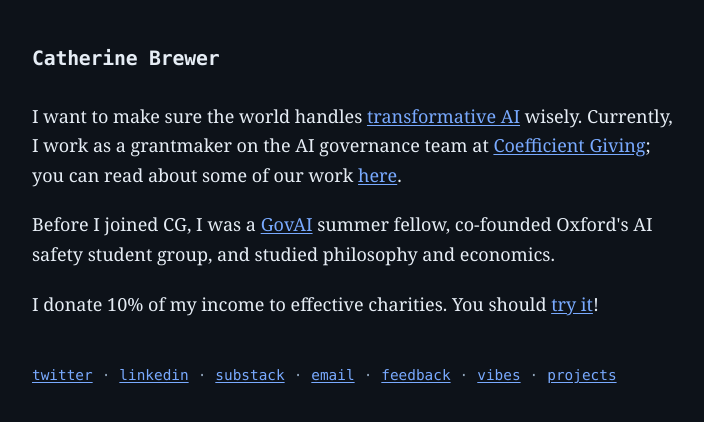
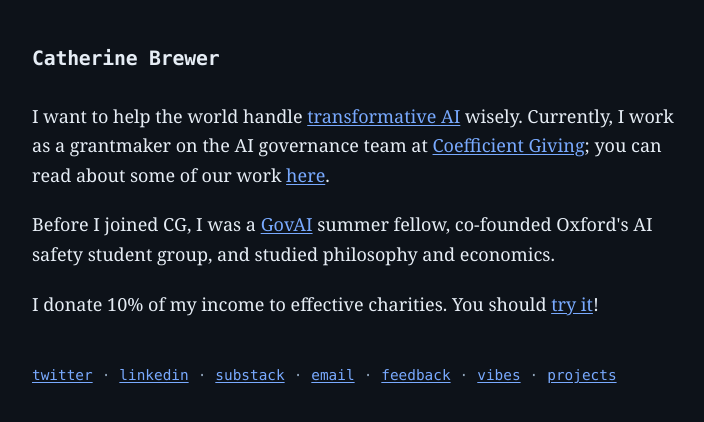
Before and after one commit to catherinebrewer/catherinebrewer.github.io, a Jekyll site: the page built from index.html, in a window 1280 px wide. Shown: the top 422 px of the page, without its empty margins (13-717 px from the left). Built offline with Jekyll 4.4.1, drawn with Linux system fonts in a browser that asks for light colours.

Commit message:
reword the home page opening line
"I want to help the world handle transformative AI wisely", replacing
"I want to make sure the world handles ...".

Co-Authored-By: Claude Opus 5 (1M context) <noreply@anthropic.com>

```diff
--- a/index.html
+++ b/index.html
@@ -9,7 +9,7 @@ google_site_verification: "nJQk73ONpvwx7Ua4EUjOh1SCfbkAOwF591WFwOl3clg"
 
 <h1>Catherine Brewer</h1>
 
-<p>I want to make sure the world handles <a href="https://coefficientgiving.org/research/what-open-philanthropy-means-by-transformative-ai/">transformative AI</a> wisely. Currently, I work as a grantmaker on the AI governance team at <a href="https://coefficientgiving.org/">Coefficient Giving</a>; you can read about some of our work <a href="https://coefficientgiving.org/funds/navigating-transformative-ai/">here</a>.</p>
+<p>I want to help the world handle <a href="https://coefficientgiving.org/research/what-open-philanthropy-means-by-transformative-ai/">transformative AI</a> wisely. Currently, I work as a grantmaker on the AI governance team at <a href="https://coefficientgiving.org/">Coefficient Giving</a>; you can read about some of our work <a href="https://coefficientgiving.org/funds/navigating-transformative-ai/">here</a>.</p>
 
 <p>Before I joined CG, I was a <a href="https://www.governance.ai/">GovAI</a> summer fellow, co-founded Oxford's AI safety student group, and studied philosophy and economics.</p>
 
```
